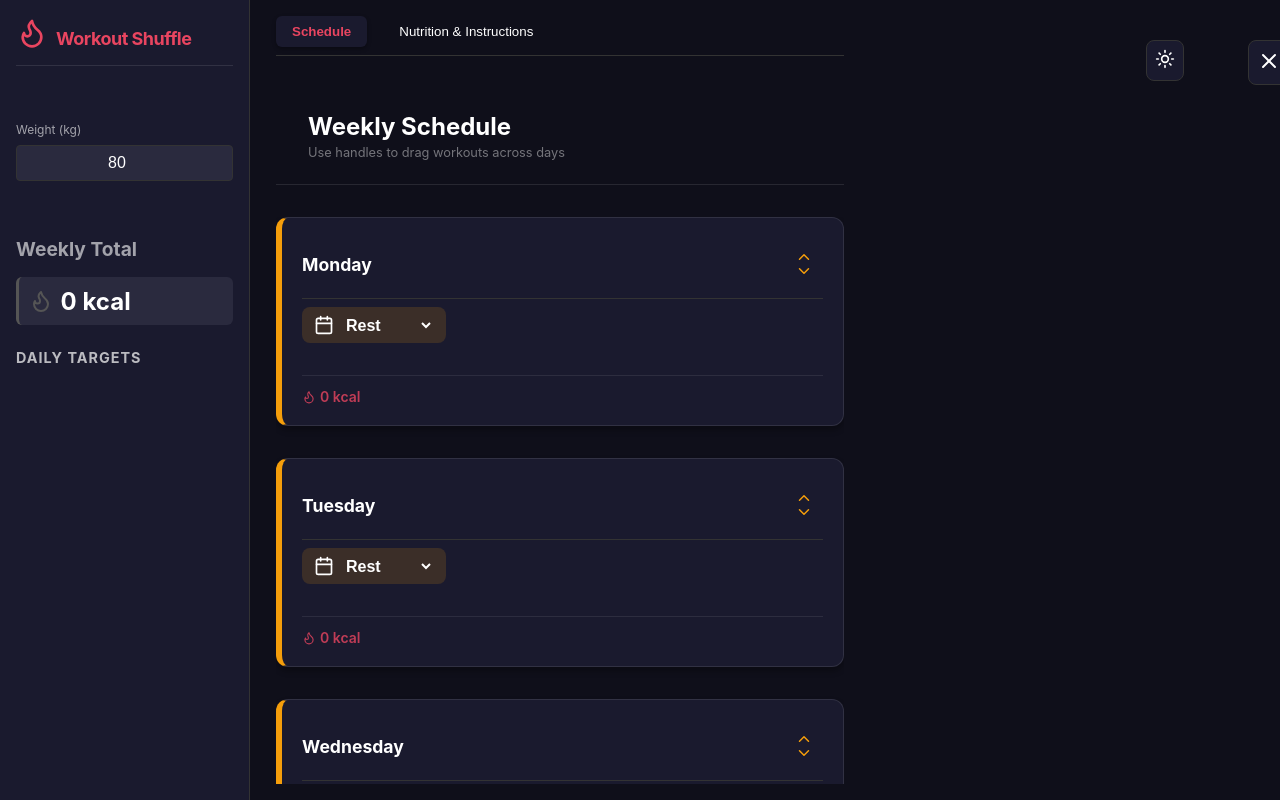
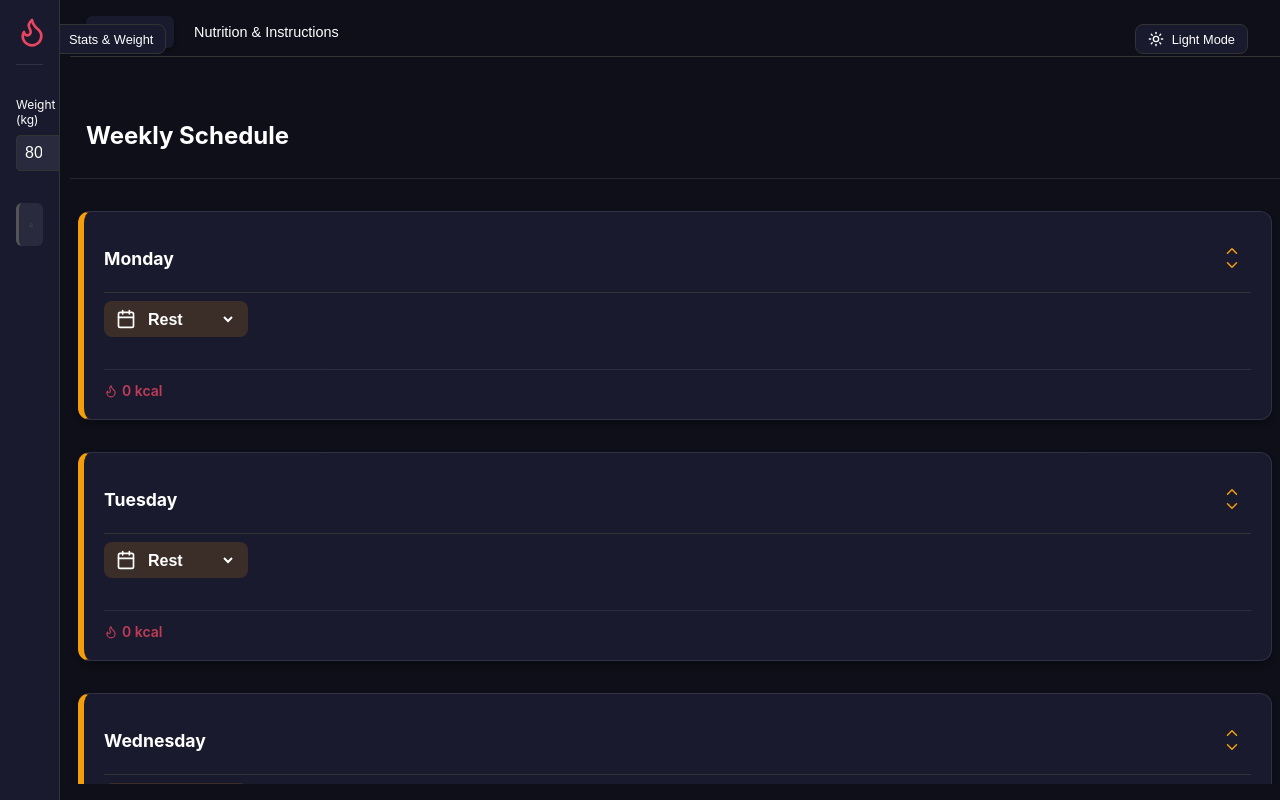
Before and after one commit to ludiusvox/workout-shuffle, a React (Vite) app: page / in a window 1280 px wide. Built offline with nearby package versions, Linux system fonts and the light colour scheme.

Commit message:
v0.1.22: Optimized mobile layout, fixed net calorie formulas, and updated documentation

```diff
--- a/src/App.tsx
+++ b/src/App.tsx
@@ -33,10 +33,26 @@ const DAYS_OF_WEEK = [
 
 // MET values mapped by activity type and intensity level based on ACSM standards
 const INTENSITY_METS: Record<WorkoutType, Record<Intensity, number>> = {
-  Lifting: { Leisurely: 4.0, Moderate: 5.0, Vigorous: 6.5, Extreme: 8.0 },
-  Hiking: { Leisurely: 3.5, Moderate: 5.0, Vigorous: 7.0, Extreme: 9.0 },
-  Bicycling: { Leisurely: 4.0, Moderate: 6.0, Vigorous: 8.0, Extreme: 10.0 },
-  Rest: { Leisurely: 1.2, Moderate: 1.2, Vigorous: 1.2, Extreme: 1.2 }
+  Lifting: { Leisurely: 3.5, Moderate: 5.0, Vigorous: 6.0, Extreme: 8.0 },
+  Hiking: { Leisurely: 3.5, Moderate: 5.5, Vigorous: 7.5, Extreme: 9.5 },
+  Bicycling: { Leisurely: 4.0, Moderate: 8.0, Vigorous: 10.0, Extreme: 12.0 },
+  Rest: { Leisurely: 1.0, Moderate: 1.0, Vigorous: 1.0, Extreme: 1.0 }
+}
+
+// Pace mapping: minutes per mile based on intensity
+const PACE_MAP: Record<'Hiking' | 'Bicycling', Record<Intensity, number>> = {
+  Hiking: {
+    Leisurely: 30, // 2.0 mph
+    Moderate: 20,   // 3.0 mph
+    Vigorous: 15,   // 4.0 mph
+    Extreme: 12     // 5.0 mph
+  },
+  Bicycling: {
+    Leisurely: 6,   // 10 mph
+    Moderate: 4.5, // 13.3 mph
+    Vigorous: 4,   // 15 mph
+    Extreme: 3     // 20 mph
+  }
 }
 
 // Extracted component to fix React hook rules violation (hooks cannot be called inside loops)
@@ -189,9 +205,12 @@ function WorkoutItem({
 
 function App() {
   const [weight, setWeight] = useState<number | ''>(80) // Allow empty string for clearing
-  const [sidebarCollapsed, setSidebarCollapsed] = useState(false)
+  const [sidebarCollapsed, setSidebarCollapsed] = useState(true) // Default to collapsed on mobile
   const [isDarkTheme, setIsDarkTheme] = useState(true)
   const [activeTab, setActiveTab] = useState<'schedule' | 'nutrition'>('schedule')
+
+  // Basic mobile detection
+  const isMobile = typeof window !== 'undefined' && window.innerWidth < 768;
 
   // Updated all default workouts to Rest
   const [workouts, setWorkouts] = useState<Workout[]>([
@@ -206,21 +225,31 @@ function App() {
 
   // MET (Metabolic Equivalent of Task) values represent energy cost per minute.
   const calculateCalories = (workout: Workout): number => {
-    if (workout.type === 'Rest') return 0
+    if (workout.type === 'Rest') return 0;
 
+    const weightNum = Number(weight) || 0;
     const intensity = workout.intensity || 'Moderate';
-    let met = INTENSITY_METS[workout.type][intensity];
+    const restMet = 1.0;
 
-    // Use explicit durationMinutes, fallback to calculated estimate from miles for hiking/biking
-    let duration = workout.durationMinutes || 60
-    if (!workout.durationMinutes && (workout.type === 'Hiking' || workout.type === 'Bicycling')) {
-      duration = (workout.miles || 0) * 20 // ~3mph hike or ~15mph bike pace estimate
+    let workoutDuration = 0;
+    let workoutMet = INTENSITY_METS[workout.type][intensity];
+
+    // Determine workout duration
+    if (workout.durationMinutes) {
+      workoutDuration = workout.durationMinutes;
+    } else if (workout.miles) {
+      const pace = PACE_MAP[workout.type as 'Hiking' | 'Bicycling'][intensity];
+      workoutDuration = workout.miles * pace;
+    } else {
+      workoutDuration = 60; // Default 60m for Lifting
     }
 
-    // ACSM Formula: Calories Burned = MET × 3.5 × (Weight_kg / 200) × Duration_min
-    const weightNum = Number(weight) || 0;
-    const caloriesBurned = ((met * 3.5 * weightNum) / 200) * duration;
-    return Math.round(caloriesBurned);
+    // ACSM Formula for Net Calories (Additional burn above resting):
+    // (Workout MET - Rest MET) * 3.5 * Weight_kg * Duration_min / 200
+    const netMet = Math.max(0, workoutMet - restMet);
+    const netBurn = (netMet * 3.5 * weightNum * workoutDuration) / 200;
+
+    return Math.round(netBurn);
   }
 
   const weeklyTotal = workouts.reduce((sum, workout) => sum + calculateCalories(workout), 0)
@@ -228,7 +257,16 @@ function App() {
   const handleReorder = (newWorkouts: Workout[]) => setWorkouts(newWorkouts)
 
   const updateWorkout = (id: string, updates: Partial<Workout>) => {
-    setWorkouts(workouts.map(w => w.id === id ? { ...w, ...updates } : w))
+    setWorkouts(workouts.map(w => {
+      if (w.id === id) {
+        // If type is changing, clear the input values to prevent "60 mins" becoming "60 miles"
+        if (updates.type && updates.type !== w.type) {
+          return { ...w, ...updates, miles: undefined, durationMinutes: undefined };
+        }
+        return { ...w, ...updates };
+      }
+      return w;
+    }))
   }
 
   const getIcon = (type: WorkoutType) => {
@@ -259,42 +297,60 @@ function App() {
 
   return (
     <div className="app-container" style={{ background: themeColors.bg, minHeight: '100vh', color: themeColors.text, transition: 'background-color 0.3s ease, color 0.3s ease' }}>
-      {/* Utility Buttons */}
-      <div className="controls-overlay" style={{ position: 'fixed', top: '1rem', right: 'calc(1rem + 0.5in)', zIndex: 100, display: 'flex', gap: '0.5rem' }}>
-        <button className="theme-toggle" onClick={() => setIsDarkTheme(!isDarkTheme)} style={{ padding: '8px', borderRadius: '8px', cursor: 'pointer', background: themeColors.cardBg, border: `1px solid ${themeColors.border}`, transition: 'background-color 0.3s ease', color: themeColors.text }}>
-          {isDarkTheme ? <Sun size={20} /> : <Moon size={20} />}
-        </button>
-        <button
-          className="sidebar-toggle"
-          onClick={() => setSidebarCollapsed(!sidebarCollapsed)}
-          style={{ padding: '8px', borderRadius: '8px', cursor: 'pointer', background: themeColors.cardBg, border: `1px solid ${themeColors.border}`, transition: 'background-color 0.3s ease', color: themeColors.text }}
-        >
-          {sidebarCollapsed ? <Menu size={24} /> : <X size={24} />}
-        </button>
-      </div>
-
       {/* Sidebar */}
-      <aside className={`sidebar ${sidebarCollapsed ? 'collapsed' : ''}`} style={{ padding: '1rem', borderRight: `1px solid ${themeColors.border}`, background: themeColors.cardBg, height: '100vh', position: 'fixed', left: 0, top: 0, width: sidebarCollapsed ? '60px' : '250px', transition: 'width 0.3s ease, background-color 0.3s ease', overflowY: 'auto' }}>
-        <div className="logo" style={{ display: 'flex', alignItems: 'center', gap: '0.5rem', marginBottom: '2rem' }}>
-          <Flame size={32} color="#e94560" />
-          {!sidebarCollapsed && <h1>Workout Shuffle</h1>}
+      <aside
+        className={`sidebar ${sidebarCollapsed ? 'collapsed' : ''}`}
+        style={{
+          padding: '1rem',
+          borderRight: `1px solid ${themeColors.border}`,
+          background: themeColors.cardBg,
+          height: '100vh',
+          position: 'fixed',
+          left: 0,
+          top: 0,
+          width: sidebarCollapsed ? (isMobile ? '0px' : '60px') : '250px',
+          transition: 'width 0.3s ease, background-color 0.3s ease',
+          overflowY: 'auto',
+          zIndex: 1000,
+          display: isMobile && sidebarCollapsed ? 'none' : 'block'
+        }}
+      >
+        <div className="logo" style={{ display: 'flex', alignItems: 'center', justifyContent: 'space-between', gap: '0.5rem', marginBottom: '2rem' }}>
+          <div style={{ display: 'flex', alignItems: 'center', gap: '0.5rem' }}>
+            <Flame size={32} color="#e94560" />
+            {!sidebarCollapsed && <h1>Workout Shuffle</h1>}
+          </div>
+          {!sidebarCollapsed && (
+            <button
+              onClick={() => setSidebarCollapsed(true)}
+              style={{
+                background: 'transparent',
+                border: 'none',
+                color: themeColors.text,
+                cursor: 'pointer',
+                padding: '4px'
+              }}
+            >
+              <X size={24} />
+            </button>
+          )}
         </div>
 
         <div className="weight-input" style={{ marginBottom: '2rem' }}>
-          <label style={{ display: 'block', marginBottom: '0.5rem' }}>Weight (kg)</label>
+          <label style={{ display: 'block', marginBottom: '0.5rem', color: isDarkTheme ? themeColors.text : '#000', fontWeight: isDarkTheme ? 400 : 600 }}>Weight (kg)</label>
           <input
             type="number"
             value={weight === '' ? '' : weight} // Allow empty string for clearing
             onChange={(e) => setWeight(e.target.value === '' ? '' as any : Number(e.target.value))}
-            style={{ width: '100%', padding: '8px', borderRadius: '4px', background: themeColors.inputBg, color: 'inherit', border: `1px solid ${themeColors.border}`, transition: 'background-color 0.3s ease' }}
+            style={{ width: '100%', padding: '8px', borderRadius: '4px', background: themeColors.inputBg, color: isDarkTheme ? themeColors.text : '#000', border: `1px solid ${themeColors.border}`, transition: 'background-color 0.3s ease' }}
           />
         </div>
 
         <div className="summary">
-          <h2 style={{ fontSize: '1.2rem', marginBottom: '1rem' }}>Weekly Total</h2>
-          <div className="total-calories" style={{ display: 'flex', alignItems: 'center', gap: '0.5rem', fontSize: '1.5rem', fontWeight: 'bold', marginBottom: '1.5rem', padding: '0.6rem', background: isDarkTheme ? '#2a2a3e' : '#f8f9fa', borderRadius: '6px', borderLeft: `3px solid #555` }}>
-            <Flame size={24} color="#555" />
-            {!sidebarCollapsed && <span style={{ color: themeColors.text }}>{weeklyTotal.toLocaleString()} kcal</span>}
+          <h2 style={{ fontSize: '1.2rem', marginBottom: '1rem', color: isDarkTheme ? themeColors.text : '#000', fontWeight: isDarkTheme ? 400 : 700 }}>Weekly Total</h2>
+          <div className="total-calories" style={{ display: 'flex', alignItems: 'center', gap: '0.5rem', fontSize: '1.5rem', fontWeight: 'bold', marginBottom: '1.5rem', padding: '0.6rem', background: isDarkTheme ? '#2a2a3e' : '#e2e8f0', borderRadius: '6px', borderLeft: `3px solid ${isDarkTheme ? '#555' : '#000'}` }}>
+            <Flame size={24} color={isDarkTheme ? "#555" : "#000"} />
+            {!sidebarCollapsed && <span style={{ color: isDarkTheme ? themeColors.text : '#000' }}>{weeklyTotal.toLocaleString()} kcal</span>}
           </div>
 
           {/* Daily Nutrition Breakdown */}
@@ -302,19 +358,20 @@ function App() {
             <div style={{ marginTop: '1rem' }}>
               <h3 style={{ fontSize: '0.9rem', marginBottom: '0.75rem', opacity: 0.7, textTransform: 'uppercase', letterSpacing: '1px' }}>Daily Targets</h3>
               {workouts.map((w, i) => {
-                const burn = calculateCalories(w);
-                if (burn === 0) return null;
+                const activeBurn = calculateCalories(w);
 
-                // Calculate pre/post load recommendations based on workout intensity/type
-                const preLoad = Math.round(burn * 0.3); // ~30% before workout
-                const postLoad = Math.round(burn * 0.4); // ~40% after workout
+                if (activeBurn === 0) return null;
+
+                // Calculate pre/post load recommendations based on ACTIVE burn
+                const preLoad = Math.round(activeBurn * 0.3);
+                const postLoad = Math.round(activeBurn * 0.4);
 
                 return (
-                  <div key={w.id} style={{ marginBottom: '0.75rem', padding: '0.6rem', background: isDarkTheme ? '#2a2a3e' : '#f8f9fa', borderRadius: '6px', borderLeft: `3px solid ${getTypeColor(w.type)}` }}>
+                  <div key={w.id} style={{ marginBottom: '0.75rem', padding: '0.6rem', background: isDarkTheme ? '#2a2a3e' : '#e2e8f0', borderRadius: '6px', borderLeft: `3px solid ${getTypeColor(w.type)}` }}>
                     <div style={{ fontSize: '0.85rem', fontWeight: 600, marginBottom: '0.3rem', color: themeColors.text }}>{DAYS_OF_WEEK[i]} ({w.type})</div>
-                    <div style={{ display: 'flex', justifyContent: 'space-between', fontSize: '0.75rem', opacity: 0.85 }}>
-                      <span style={{ color: '#3b82f6' }}>Pre-load: {preLoad} kcal</span>
-                      <span style={{ color: '#10b981' }}>Post-load: {postLoad} kcal</span>
+                    <div style={{ display: 'flex', justifyContent: 'space-between', fontSize: '0.75rem', opacity: isDarkTheme ? 0.85 : 1.0 }}>
+                      <span style={{ color: isDarkTheme ? '#3b82f6' : '#2563eb', fontWeight: isDarkTheme ? 400 : 600 }}>Pre-load: {preLoad} kcal</span>
+                      <span style={{ color: isDarkTheme ? '#10b981' : '#059669', fontWeight: isDarkTheme ? 400 : 600 }}>Post-load: {postLoad} kcal</span>
                     </div>
                   </div>
                 );
@@ -328,29 +385,30 @@ function App() {
       <main
         className={`main-content ${sidebarCollapsed ? 'expanded' : ''}`}
         style={{
-          padding: '1rem',
-          maxWidth: '600px',
-          margin: '0 auto',
+          padding: '1rem 0', // Removed horizontal padding to allow cards to go wider
+          maxWidth: '100%',
+          margin: '0', // Align to left
           touchAction: 'pan-y',
-          marginLeft: sidebarCollapsed ? '70px' : '260px',
+          marginLeft: isMobile ? '0' : (sidebarCollapsed ? '70px' : '260px'),
           transition: 'margin-left 0.3s ease, background-color 0.3s ease',
           backgroundColor: themeColors.bg // Explicitly set to ensure it updates with theme toggle
         }}
       >
         {/* Tab Navigation */}
-        <div style={{ display: 'flex', gap: '1rem', marginBottom: '2rem', borderBottom: `1px solid ${themeColors.border}`, paddingBottom: '0.5rem' }}>
+        <div style={{ display: 'flex', gap: '0.5rem', marginBottom: '1rem', borderBottom: `1px solid ${themeColors.border}`, paddingBottom: '0.5rem', paddingLeft: '1rem', paddingRight: '1rem', overflowX: 'auto', whiteSpace: 'nowrap' }}>
           <button
             onClick={() => setActiveTab('schedule')}
             style={{
               background: activeTab === 'schedule' ? themeColors.cardBg : 'transparent',
               border: 'none',
-              padding: '8px 16px',
+              padding: '8px 12px',
               borderRadius: '6px',
               cursor: 'pointer',
               fontWeight: activeTab === 'schedule' ? 'bold' : 'normal',
               color: activeTab === 'schedule' ? '#e94560' : themeColors.text,
               boxShadow: activeTab === 'schedule' ? `0 2px 4px rgba(0,0,0,${isDarkTheme ? 0.3 : 0.1})` : 'none',
-              transition: 'background-color 0.3s ease, color 0.3s ease'
+              transition: 'background-color 0.3s ease, color 0.3s ease',
+              fontSize: '0.9rem'
             }}
           >
             Schedule
@@ -360,22 +418,43 @@ function App() {
             style={{
               background: activeTab === 'nutrition' ? themeColors.cardBg : 'transparent',
               border: 'none',
-              padding: '8px 16px',
+              padding: '8px 12px',
               borderRadius: '6px',
               cursor: 'pointer',
               fontWeight: activeTab === 'nutrition' ? 'bold' : 'normal',
               color: activeTab === 'nutrition' ? '#e94560' : themeColors.text,
               boxShadow: activeTab === 'nutrition' ? `0 2px 4px rgba(0,0,0,${isDarkTheme ? 0.3 : 0.1})` : 'none',
-              transition: 'background-color 0.3s ease, color 0.3s ease'
+              transition: 'background-color 0.3s ease, color 0.3s ease',
+              fontSize: '0.9rem'
             }}
           >
             Nutrition & Instructions
           </button>
         </div>
 
+        {/* Utility Buttons - Moved below tabs */}
+        <div className="controls-row" style={{ display: 'flex', gap: '0.5rem', marginBottom: '1.5rem', paddingLeft: '1rem', paddingRight: '1rem' }}>
+          <button
+            className="theme-toggle"
+            onClick={() => setIsDarkTheme(!isDarkTheme)}
+            style={{ display: 'flex', alignItems: 'center', gap: '0.5rem', padding: '6px 12px', borderRadius: '8px', cursor: 'pointer', background: themeColors.cardBg, border: `1px solid ${themeColors.border}`, transition: 'background-color 0.3s ease', color: themeColors.text, fontSize: '0.8rem' }}
+          >
+            {isDarkTheme ? <Sun size={16} /> : <Moon size={16} />}
+            {isDarkTheme ? 'Light Mode' : 'Dark Mode'}
+          </button>
+          <button
+            className="sidebar-toggle"
+            onClick={() => setSidebarCollapsed(!sidebarCollapsed)}
+            style={{ display: 'flex', alignItems: 'center', gap: '0.5rem', padding: '6px 12px', borderRadius: '8px', cursor: 'pointer', background: themeColors.cardBg, border: `1px solid ${themeColors.border}`, transition: 'background-color 0.3s ease', color: themeColors.text, fontSize: '0.8rem' }}
+          >
+            <Menu size={16} />
+            Stats & Weight
+          </button>
+        </div>
+
         {activeTab === 'schedule' && (
           <>
-            <header className="toolbar" style={{ marginBottom: '2rem' }}>
+            <header className="toolbar" style={{ marginBottom: '2rem', paddingLeft: '1rem', paddingRight: '1rem' }}>
               <h2>Weekly Schedule</h2>
               <p style={{ fontSize: '0.8rem', opacity: 0.7 }}>Use handles to drag workouts across days</p>
             </header>
@@ -385,7 +464,7 @@ function App() {
               values={workouts}
               onReorder={handleReorder}
               className="days-list"
-              style={{ listStyle: 'none', padding: 0 }}
+              style={{ listStyle: 'none', padding: '0 0.5rem' }} // Minimal padding for cards
             >
               {workouts.map((workout, index) => (
                 <WorkoutItem
@@ -453,24 +532,24 @@ function App() {
               <h3 style={{ fontSize: '1.1rem', marginBottom: '1rem', color: themeColors.text }}>📐 Formulas & Calculations</h3>
               <div style={{ display: 'flex', flexDirection: 'column', gap: '0.75rem' }}>
                 <div style={{ padding: '0.6rem', background: isDarkTheme ? '#1a1a2e' : '#ffffff', borderRadius: '6px', border: `1px solid ${themeColors.border}` }}>
-                  <strong style={{ display: 'block', marginBottom: '0.3rem', color: themeColors.text }}>Calorie Burn (MET Formula)</strong>
-                  <code style={{ fontSize: '0.85rem', opacity: 0.9 }}>MET × 3.5 × (Weight_kg / 200) × Duration_min</code>
+                  <strong style={{ display: 'block', marginBottom: '0.3rem', color: themeColors.text }}>Net Active Calorie Burn</strong>
+                  <code style={{ fontSize: '0.85rem', opacity: 0.9 }}>(MET - 1.0) × 3.5 × (Weight_kg / 200) × Duration_min</code>
                 </div>
                 <div style={{ padding: '0.6rem', background: isDarkTheme ? '#1a1a2e' : '#ffffff', borderRadius: '6px', border: `1px solid ${themeColors.border}` }}>
-                  <strong style={{ display: 'block', marginBottom: '0.3rem', color: themeColors.text }}>Total Workout Calories</strong>
-                  <code style={{ fontSize: '0.85rem', opacity: 0.9 }}>Calories Burned (rounded)</code>
+                  <strong style={{ display: 'block', marginBottom: '0.3rem', color: themeColors.text }}>Additional Daily Intake</strong>
+                  <code style={{ fontSize: '0.85rem', opacity: 0.9 }}>Total Net Calories (rounded)</code>
                 </div>
                 <div style={{ padding: '0.6rem', background: isDarkTheme ? '#1a1a2e' : '#ffffff', borderRadius: '6px', border: `1px solid ${themeColors.border}` }}>
-                  <strong style={{ display: 'block', marginBottom: '0.3rem', color: themeColors.text }}>Pre-Workout Load</strong>
-                  <code style={{ fontSize: '0.85rem', opacity: 0.9 }}>~30% of Total Burn (1-2 hrs before)</code>
+                  <strong style={{ display: 'block', marginBottom: '0.3rem', color: themeColors.text }}>Pre-Workout Fueling</strong>
+                  <code style={{ fontSize: '0.85rem', opacity: 0.9 }}>~30% of Net Burn (1-2 hrs before)</code>
                 </div>
                 <div style={{ padding: '0.6rem', background: isDarkTheme ? '#1a1a2e' : '#ffffff', borderRadius: '6px', border: `1px solid ${themeColors.border}` }}>
-                  <strong style={{ display: 'block', marginBottom: '0.3rem', color: themeColors.text }}>Post-Workout Load</strong>
-                  <code style={{ fontSize: '0.85rem', opacity: 0.9 }}>~40% of Total Burn (within 60 mins after)</code>
+                  <strong style={{ display: 'block', marginBottom: '0.3rem', color: themeColors.text }}>Post-Workout Recovery</strong>
+                  <code style={{ fontSize: '0.85rem', opacity: 0.9 }}>~40% of Net Burn (within 60 mins after)</code>
                 </div>
                 <div style={{ padding: '0.6rem', background: isDarkTheme ? '#1a1a2e' : '#ffffff', borderRadius: '6px', border: `1px solid ${themeColors.border}` }}>
-                  <strong style={{ display: 'block', marginBottom: '0.3rem', color: themeColors.text }}>Weekly Total</strong>
-                  <code style={{ fontSize: '0.85rem', opacity: 0.9 }}>Sum of all daily workout calories</code>
+                  <strong style={{ display: 'block', marginBottom: '0.3rem', color: themeColors.text }}>Weekly Active Total</strong>
+                  <code style={{ fontSize: '0.85rem', opacity: 0.9 }}>Sum of all daily Net Active Calories</code>
                 </div>
               </div>
             </div>
```
Also changed, not shown: 4 other files (tests, documents, lock files or other folders).
